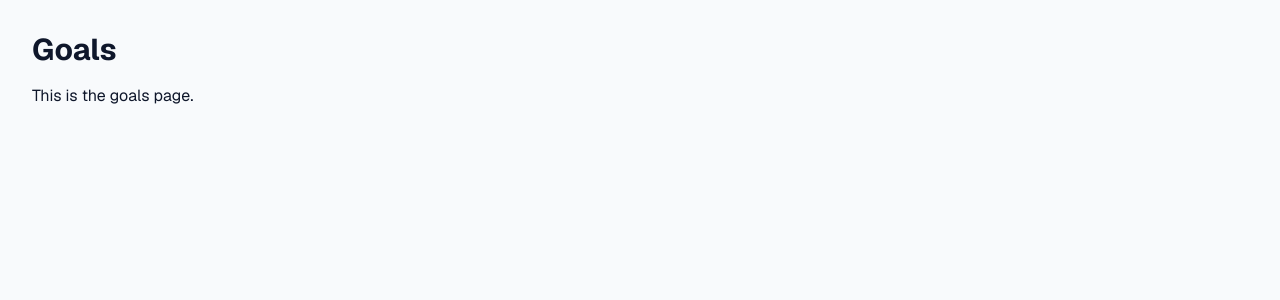
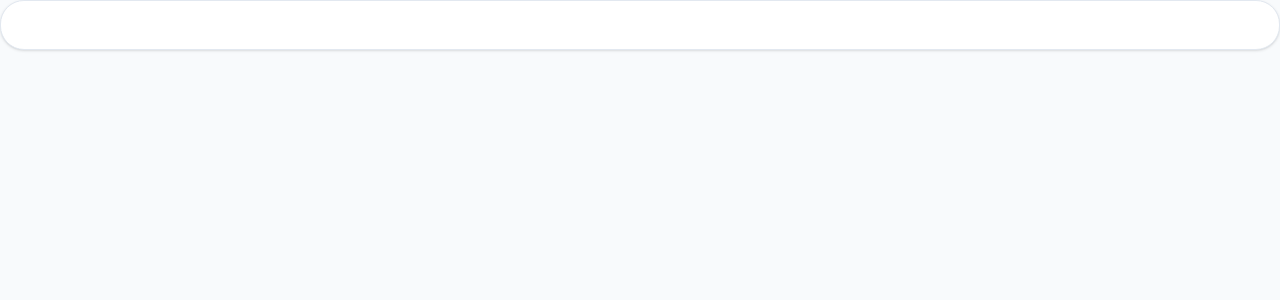
Before and after one commit to martijntje1981-sketch/investment-os, a Next.js app: page /goals in a window 1280 px wide. Shown: the top 300 px of the page. Built offline with nearby package versions, Linux system fonts and the light colour scheme.

Commit message:
Improve Card component

```diff
--- a/app/goals/page.tsx
+++ b/app/goals/page.tsx
@@ -1,8 +1,59 @@
-export default function GoalsPage() {
+type CardProps = {
+  title?: string;
+  value?: string;
+  subtitle?: string;
+  change?: string;
+  positive?: boolean;
+  children?: React.ReactNode;
+};
+
+export default function Card({
+  title,
+  value,
+  subtitle,
+  change,
+  positive = true,
+  children,
+}: CardProps) {
   return (
-    <main className="min-h-screen bg-slate-50 p-8 text-slate-900">
-      <h1 className="text-3xl font-bold">Goals</h1>
-      <p className="mt-4">This is the goals page.</p>
-    </main>
+    <div className="rounded-3xl border border-slate-200 bg-white p-6 shadow-sm transition-all duration-300 hover:-translate-y-1 hover:shadow-xl">
+
+      {title && (
+        <p className="text-sm font-medium uppercase tracking-wide text-slate-500">
+          {title}
+        </p>
+      )}
+
+      {value && (
+        <h2 className="mt-3 text-4xl font-bold text-slate-900">
+          {value}
+        </h2>
+      )}
+
+      {subtitle && (
+        <p className="mt-2 text-slate-500">
+          {subtitle}
+        </p>
+      )}
+
+      {change && (
+        <div
+          className={`mt-5 inline-flex rounded-full px-3 py-1 text-sm font-semibold ${
+            positive
+              ? "bg-green-100 text-green-700"
+              : "bg-red-100 text-red-700"
+          }`}
+        >
+          {change}
+        </div>
+      )}
+
+      {children && (
+        <div className="mt-5">
+          {children}
+        </div>
+      )}
+
+    </div>
   );
 }
```
